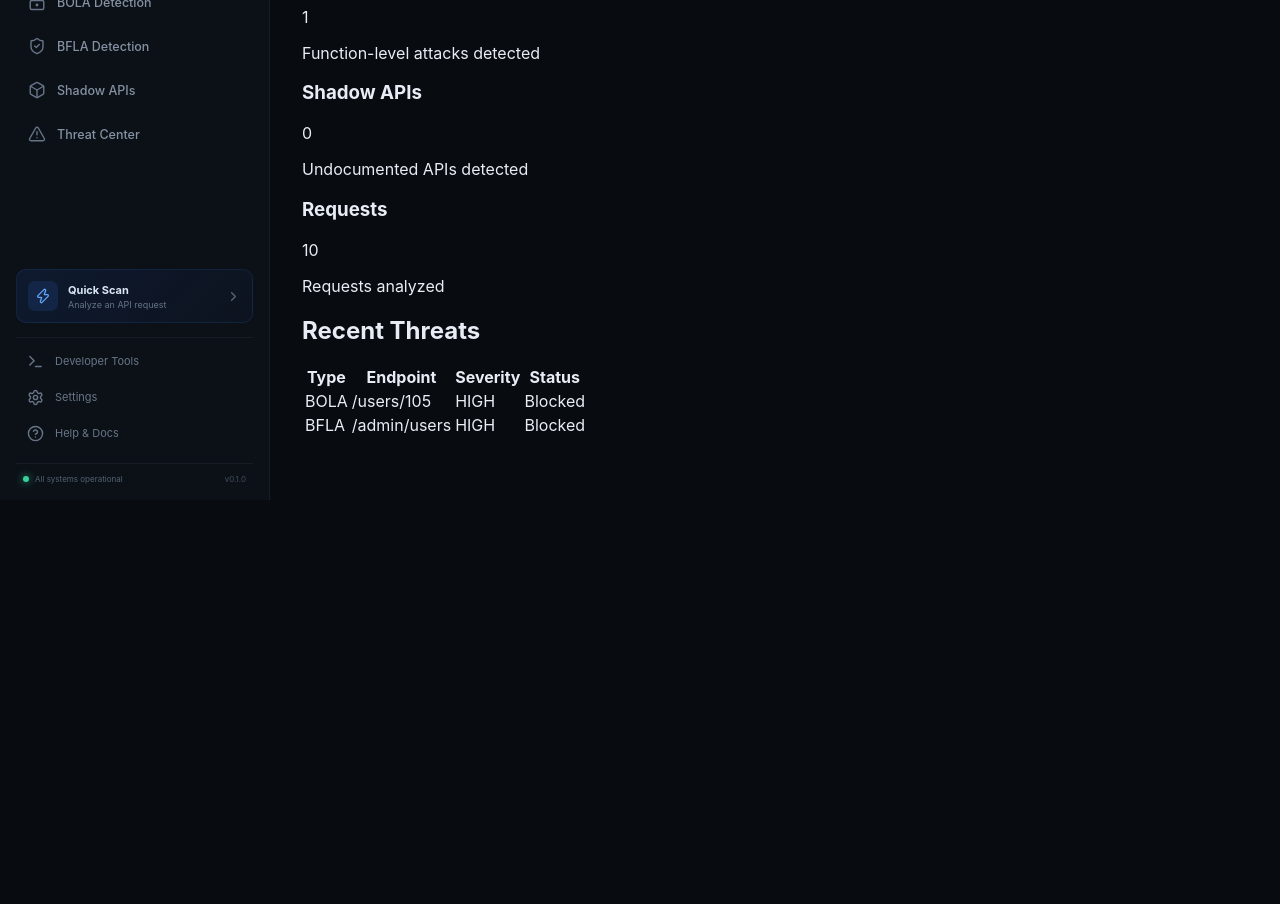
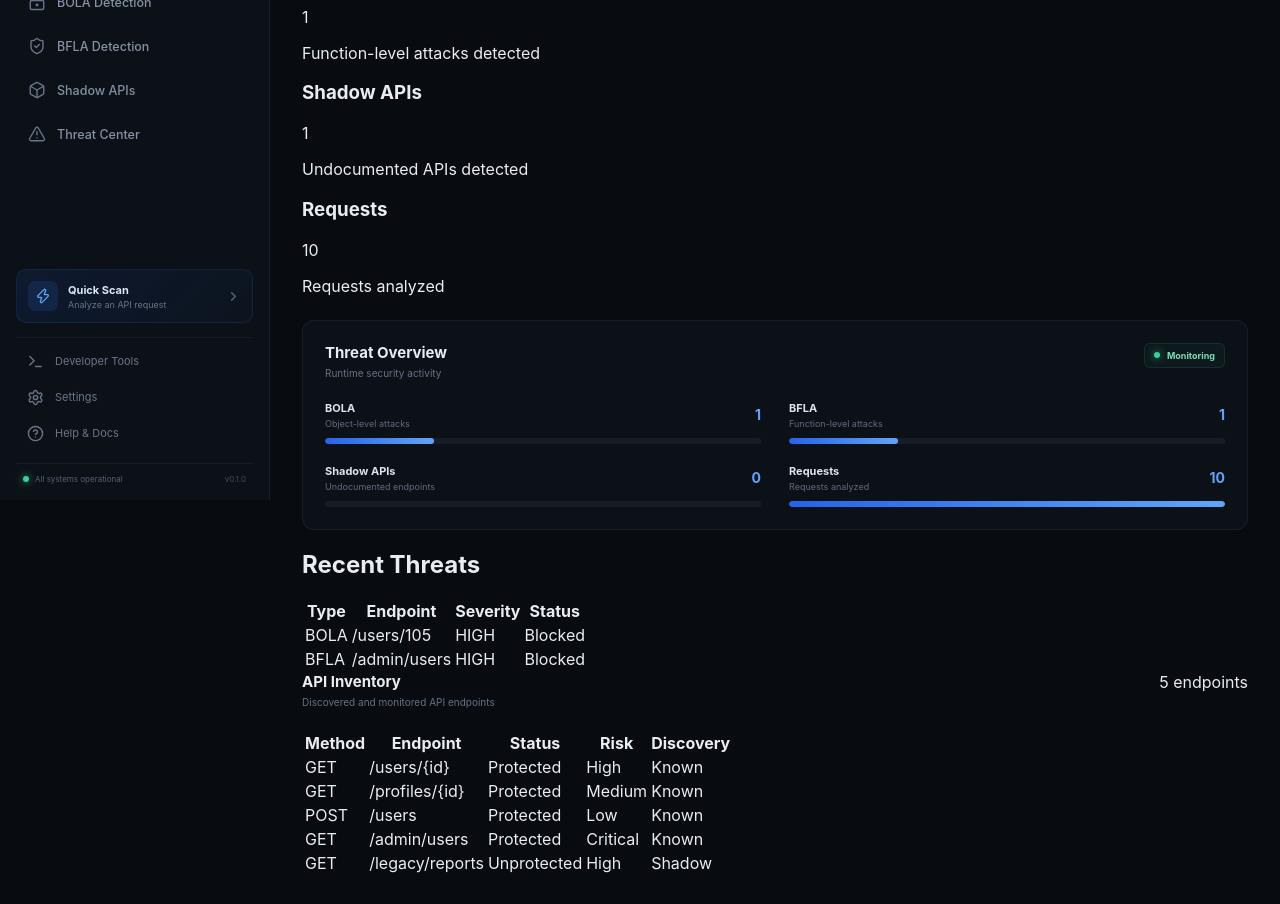
Before and after one commit to shafiyanaheed-maker/API-Sentinel-Runtime-BOLA-Shadow-API-Detection-Engine., a React app in the folder frontend/: page / in a window 1280 px wide. Shown: the part 300-1204 px from the top of the page. Before the commit the page ends 800 px from the top, so only its background shows below. Built offline with nearby package versions, Linux system fonts and the light colour scheme; the HTML template or start-up script is replaced by a standard one.

Commit message:
feat: integrate security views into dashboard

```diff
--- a/frontend/src/pages/Dashboard.jsx
+++ b/frontend/src/pages/Dashboard.jsx
@@ -1,5 +1,7 @@
 import StatCard from "../components/StatCard";
 import ThreatTable from "../components/ThreatTable";
+import ThreatOverview from "../components/ThreatOverview";
+import APIInventory from "../components/APIInventory";
 
 function Dashboard() {
   return (
@@ -24,7 +26,7 @@ function Dashboard() {
 
         <StatCard
           title="Shadow APIs"
-          value="0"
+          value="1"
           description="Undocumented APIs detected"
         />
 
@@ -35,7 +37,11 @@ function Dashboard() {
         />
       </section>
 
+      <ThreatOverview />
+
       <ThreatTable />
+
+      <APIInventory />
     </div>
   );
 }
```
